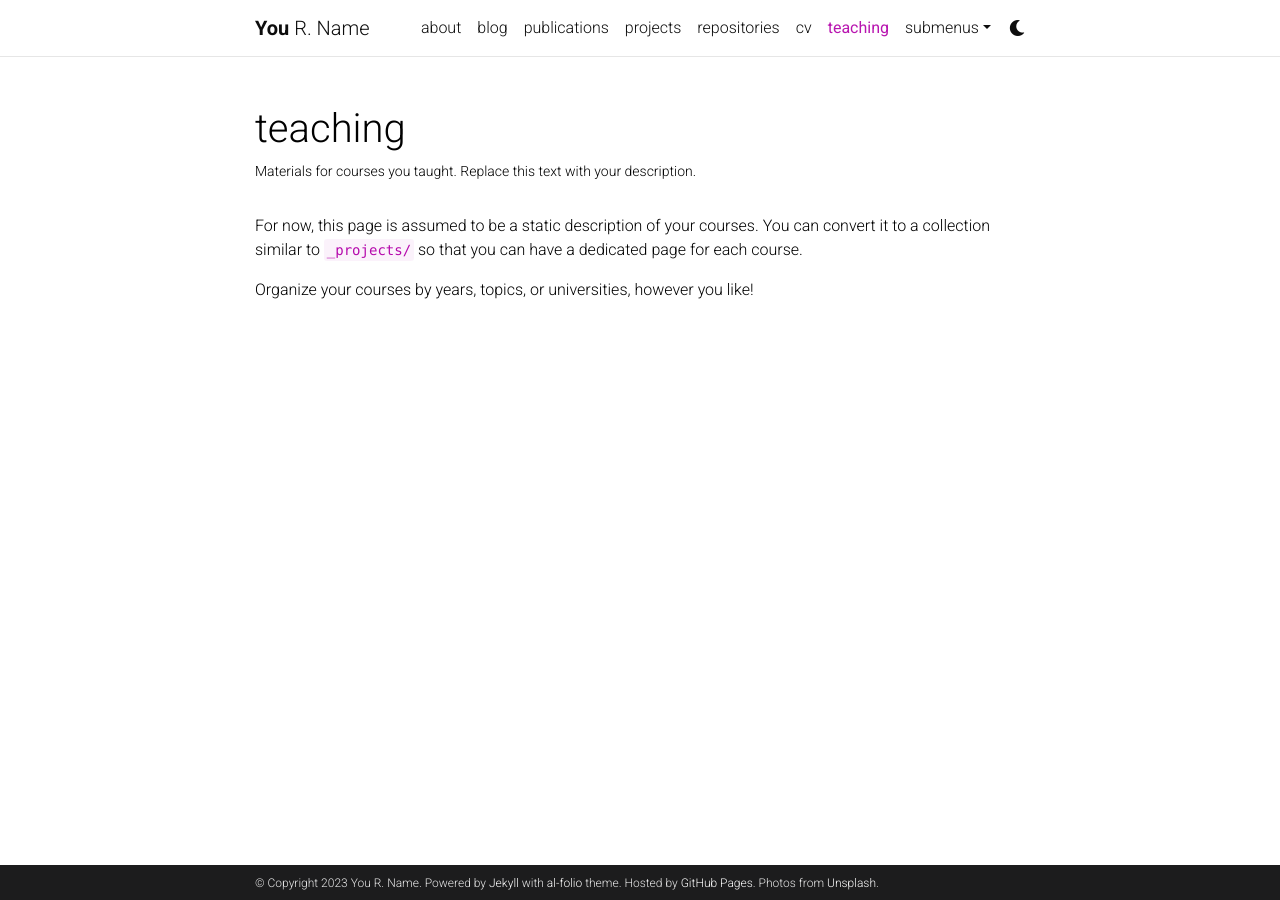
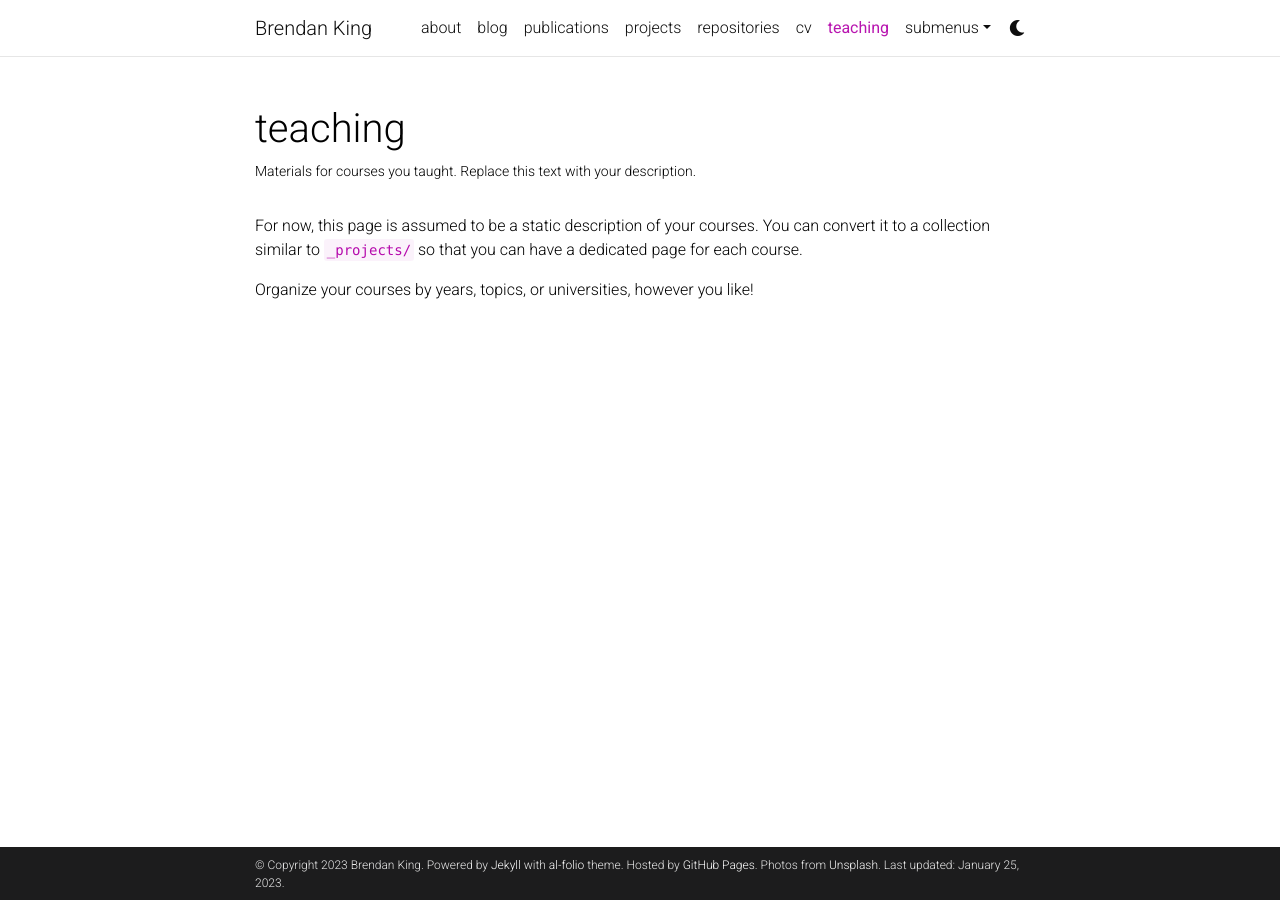
Before and after one commit to kingb12/kingb12.github.io, a Jekyll site: the page built from _pages/teaching.md, in a window 1280 px wide. Built offline with Jekyll 4.4.1, drawn with Linux system fonts in a browser that asks for light colours; comment, search, counter and statistics services are not loaded; a style sheet for code colours, icons or effects is not loaded.

Commit message:
Config updates for initial launch

```diff
--- a/_config.yml
+++ b/_config.yml
@@ -2,25 +2,25 @@
 # Site settings
 # -----------------------------------------------------------------------------
 
-title: blank # the website title (if blank, full name will be used instead)
-first_name: You
-middle_name: R.
-last_name: Name
-email: you@example.com
+title: Brendan King # the website title (if blank, full name will be used instead)
+first_name: Brendan
+middle_name:
+last_name: King
+email: bking2@ucsc.edu
 description: > # the ">" symbol means to ignore newlines until "footer_text:"
-  A simple, whitespace theme for academics. Based on [*folio](https://github.com/bogoli/-folio) design.
+  My personal website.
 footer_text: >
   Powered by <a href="https://jekyllrb.com/" target="_blank">Jekyll</a> with <a href="https://github.com/alshedivat/al-folio">al-folio</a> theme.
   Hosted by <a href="https://pages.github.com/" target="_blank">GitHub Pages</a>.
   Photos from <a href="https://unsplash.com" target="_blank">Unsplash</a>.
-keywords: jekyll, jekyll-theme, academic-website, portfolio-website  # add your own keywords or leave empty
+keywords: nlp, dialogue, computer science,   # add your own keywords or leave empty
 
 lang: en # the language of your site (for example: en, fr, cn, ru, etc.)
 icon: ⚛️  # the emoji used as the favicon (alternatively, provide image name in /assets/img/)
 
-url: https://alshedivat.github.io # the base hostname & protocol for your site
-baseurl: /al-folio # the subpath of your site, e.g. /blog/
-last_updated: false # set to true if you want to display last updated in the footer
+url: https://kingb12.github.io # the base hostname & protocol for your site
+baseurl: "" # the subpath of your site, e.g. /blog/
+last_updated: true # set to true if you want to display last updated in the footer
 impressum_path:  # set to path to include impressum link in the footer, use the same path as permalink in a page, helps to conform with EU GDPR
 
 # -----------------------------------------------------------------------------
```
